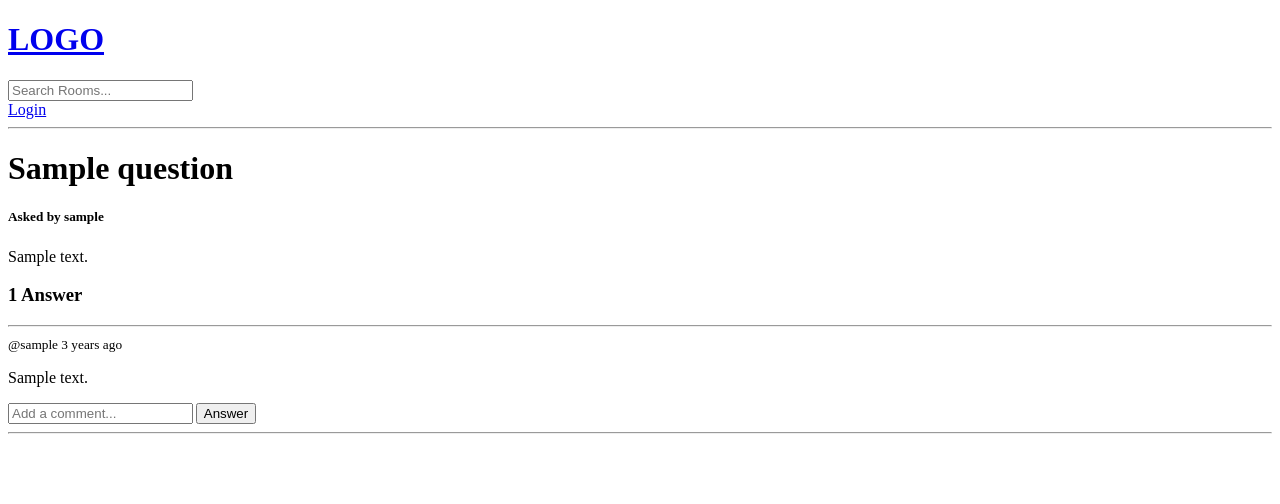
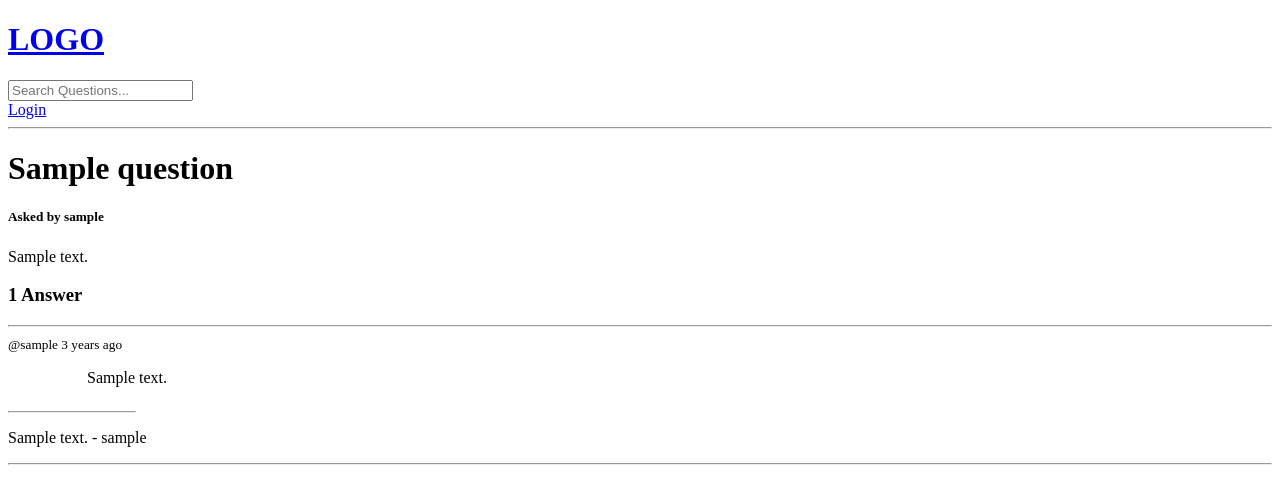
Before and after one commit to WallachianMihai/Proiect_MIP, a Django app: page /question/1/ in a window 1280 px wide. Shown: the top 504 px of the page. Run offline with Django 4.2, Linux system fonts and the light colour scheme; tables that the repository leaves empty hold one stand-in row (values such as "Sample post").

Commit message:
implement comments

```diff
--- a/djangoProject/base/templates/base/question.html
+++ b/djangoProject/base/templates/base/question.html
@@ -1,6 +1,14 @@
 {% extends 'main.html' %}
 
 {% block content %}
+
+<style>
+    .answer_container
+    {
+        display: grid;
+        grid-template-columns: 0.2fr 3fr;
+    }
+</style>
 
 <h1>{{question.name}}</h1>
 <h5>Asked by {{question.host.username}}</h5>
@@ -8,25 +16,52 @@
 <p>{{question.description}}</p>
 
 <div class="comment-wrapper">
-    <h3>{{answer_count}}  {% if answer_count > 1 %}Answers{%else %}Answer{% endif %}</h3>
+    <h3>{{answer_count}}  {% if answer_count == 1 %}Answer{% else %}Answers{% endif %}</h3>
     <hr>
 
     {% for answer in answers %}
     <div>
-        <small>@{{answer.user.username}}  {{answer.created | timesince}} ago</small>
-        <p>{{answer.body}}</p>
         <small>
-            {% for comment in answers_comments.answer_id %}
-            <small>{{comment.body}} - {{comment.user.username}}</small>
+            @{{answer.user.username}}  {{answer.created | timesince}} ago
+            {% if request.user == answer.user %}
+            <a href="{% url 'delete-answer' %}">Delete</a>
+            {% endif %}
+        </small>
+        <div class="answer_container">
+           <small>
+               {% if request.user == question.host %}
+               <input type="button" value="Mark as best" />
+               {% endif %}
+           </small>
+           <p>{{answer.body}}</p>
+        </div>
+
+         <hr style="width:10%;text-align:left;margin-left:0">
+        <div>
+            {% for key in answers_comments %}
+                {% if key == answer.id %}
+                    {% for comment in answers_comments|get_value:key %}
+                         <p>
+                             {{comment.body}} - {{comment.user.username}}
+                             {% if request.user == comment.user %}
+                                <a href="{% url 'delete-comment' %}">Delete</a>
+                             {% endif %}
+                         </p>
+                    {% endfor %}
+                {% endif %}
             {% endfor %}
+
+            {% if request.user.is_authenticated %}
             <small>
                <form method="POST" action="">
                    {% csrf_token %}
-                   <input type="text" name="body" placeholder="Add a comment..." />
+                   <input type="text" name="comment_body" placeholder="Add a comment..." />
+                   <input type="hidden" name="answer", value="{{answer.id}}"/>
                    <input type="submit" name="submit" value="Answer"/>
                </form>
             </small>
-        </small>
+             {% endif %}
+        </div>
     </div>
     <hr>
     {% endfor %}
@@ -36,7 +71,7 @@
 <div class="comment-form">
     <form method="POST" action="">
         {% csrf_token %}
-        <input type="text" name="body" placeholder="Your Answer..." />
+        <input type="text" name="answer_body" placeholder="Your Answer..." />
         <input type="submit" name="submit", value="Answer"/>
     </form>
 </div>
--- a/djangoProject/base/urls.py
+++ b/djangoProject/base/urls.py
@@ -10,4 +10,6 @@ urlpatterns = [
     path('create-question/', views.createQuestion, name="create-question"),
     path('update-question/<int:pk>/', views.updateQuestion, name="update-question"),
     path('delete-question/<int:pk>/', views.delete, name="delete-question"),
+    path('delete-answer/', views.deleteAnswer, name="delete-answer"),
+    path('delete-comment/', views.deleteComment, name="delete-comment"),
 ]
--- a/djangoProject/base/views.py
+++ b/djangoProject/base/views.py
@@ -10,6 +10,7 @@ from django.contrib.auth.decorators import login_required
 from django.contrib.auth import authenticate, login, logout
 from django.contrib.auth.forms import UserCreationForm
 from .forms import QuestionForm
+from django.template.defaulttags import register
 
 def registerUser(request):
     page = 'register'
@@ -74,15 +75,17 @@ def home(request):
     }
     return render(request, 'base/home.html', context)
 
+@register.filter
+def get_value(dictionary, key):
+    return dictionary.get(key)
+
 def question(request, pk):
     question = Question.objects.get(id=pk)
     answers = question.answer_set.all().order_by('-created')
 
     answers_comments = {}
     for answer in answers:
-        answer_comments = answer.comment_set.all().order_by('-created')
-        answers_comments[answer.id] = answer_comments
-        print(answer.id)
+        answers_comments[answer.id] = answer.comment_set.all().order_by('created')
 
     context = {
         'question': question,
@@ -92,11 +95,18 @@ def question(request, pk):
     }
 
     if request.method == 'POST':
-        answer = Answer.objects.create(
-            user = request.user,
-            question = question,
-            body = request.POST.get('body')
-        )
+        if request.POST.get('answer_body') is None:
+            comment = Comment.objects.create(
+                user = request.user,
+                answer = Answer.objects.get(id=request.POST.get('answer')),
+                body = request.POST.get('comment_body')
+            )
+        else:
+            answer = Answer.objects.create(
+                user = request.user,
+                question = question,
+                body = request.POST.get('answer_body')
+            )
         return redirect('question', pk=question.id)
 
     return render(request, 'base/question.html', context)
@@ -142,3 +152,11 @@ def delete(request, pk):
         question.delete()
         return redirect('home')
     return render(request, 'base/delete.html', {'obj': question})
+
+@login_required(login_url='login')
+def deleteComment():
+    return None
+
+@login_required(login_url='login')
+def deleteAnswer():
+    return None
--- a/djangoProject/templates/navbar.html
+++ b/djangoProject/templates/navbar.html
@@ -3,7 +3,7 @@
 </a>
 
 <form method="GET" action="{% url 'home' %}">
-    <input type = "text" name="q" placeholder="Search Rooms..."/>
+    <input type = "text" name="q" placeholder="Search Questions..."/>
 </form>
 
 {% if request.user.is_authenticated %}
```
